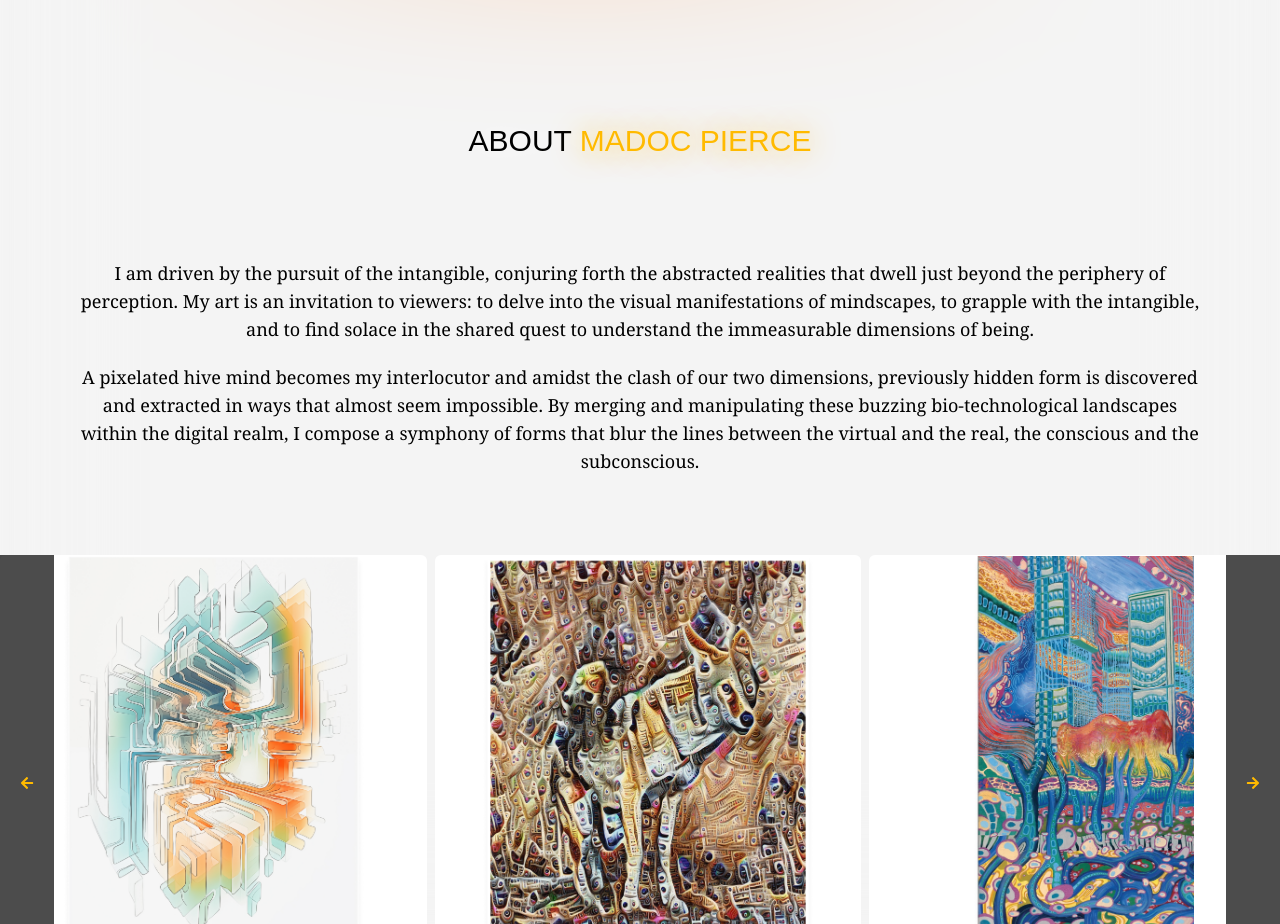
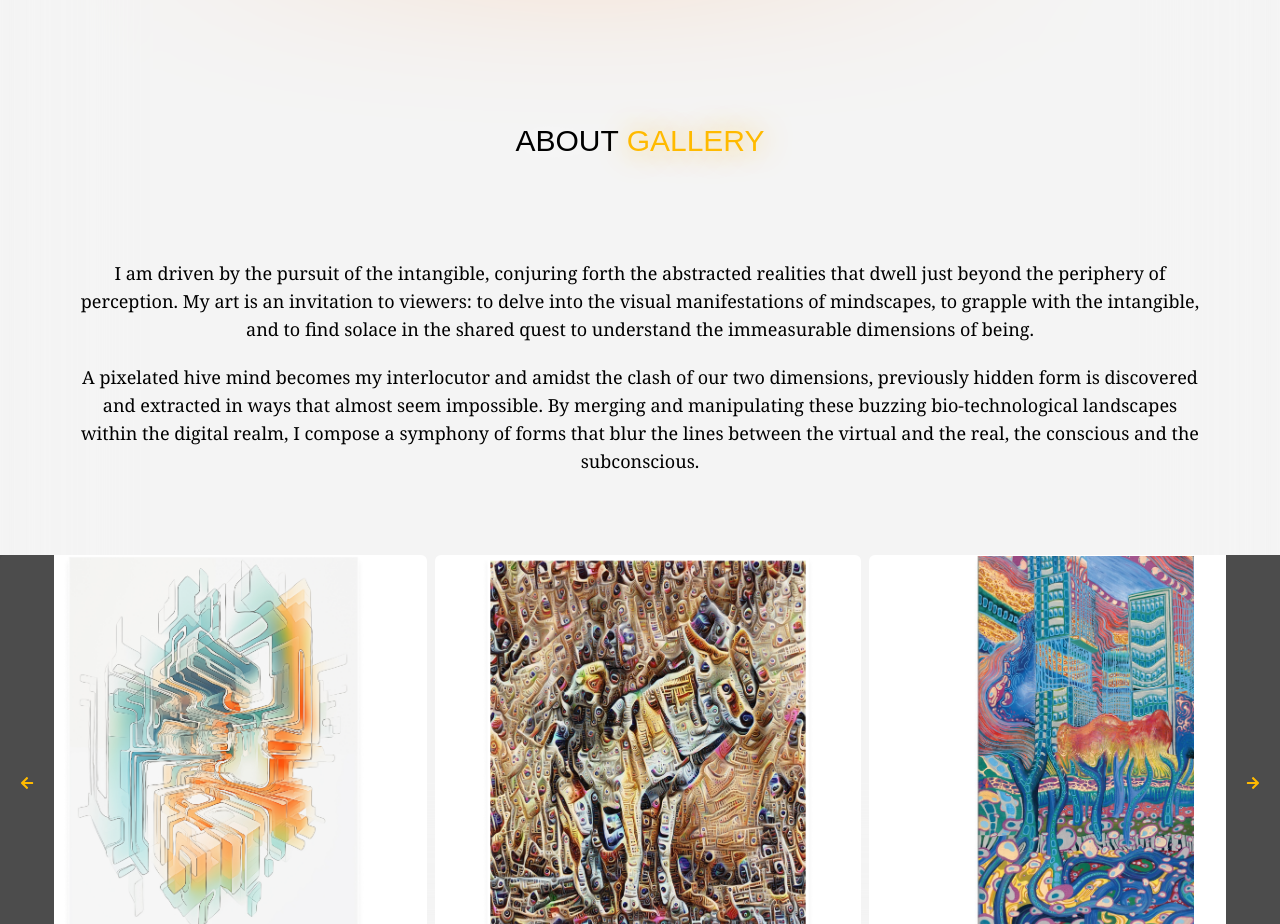
Before and after one commit to FADHILI-Josue/artist_portfolio, a React (Vite) app: page / in a window 1280 px wide. Shown: the part 800-1724 px from the top of the page. Built offline with nearby package versions, Linux system fonts and the light colour scheme; a web font is replaced by a local one.

Commit message:
fix: typos

```diff
--- a/src/pages/HomePage.tsx
+++ b/src/pages/HomePage.tsx
@@ -55,7 +55,7 @@ const HomePage: FC = () => {
             </div>
             <div className="w-full">
                 <MaxWidthWrapper className='text-base sm:text-lg text-center dark:bg-transparent sm:mt-32 font-serif flex flex-col items-center space-y-5'>
-                    <h1 className='text-2xl sm:text-3xl [text-shadow:var(--tw-shadow-color)_1px_1px_30px] shadow-white/80 mb-10 sm:mb-20 font-[nanum,sans-serif]'>ABOUT <span className='[text-shadow:1px_1px_30px_var(--tw-shadow-color)] text-light-gold shadow-light-gold/80'>MADOC PIERCE</span></h1>
+                    <h1 className='text-2xl sm:text-3xl [text-shadow:var(--tw-shadow-color)_1px_1px_30px] shadow-white/80 mb-10 sm:mb-20 font-[nanum,sans-serif]'>ABOUT <span className='[text-shadow:1px_1px_30px_var(--tw-shadow-color)] text-light-gold shadow-light-gold/80'>GALLERY</span></h1>
                     <p>I am driven by the pursuit of the intangible, conjuring forth the	abstracted realities that dwell just beyond the periphery of perception. My art is an invitation to viewers: to delve into the visual manifestations of mindscapes, to	grapple with the intangible, and to find solace in the shared quest to understand	the immeasurable dimensions of being.</p>
                     <p>A pixelated hive mind becomes my interlocutor and amidst the clash of our two dimensions, previously 	hidden form is discovered and extracted in ways that almost seem impossible.	By	merging and manipulating these buzzing bio-technological landscapes within the digital realm, I compose a symphony of forms that blur the lines between the virtual and the real, the conscious and the subconscious.</p>
                 </MaxWidthWrapper>
```
